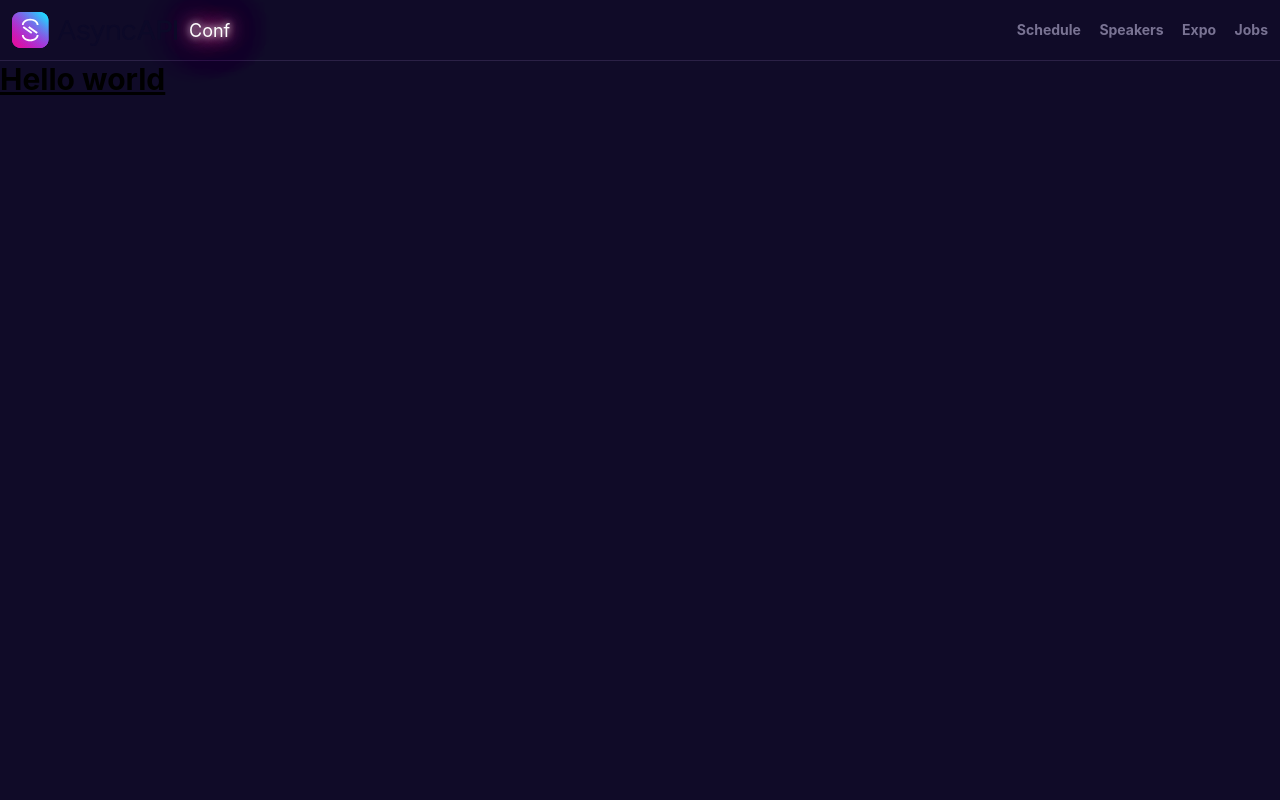
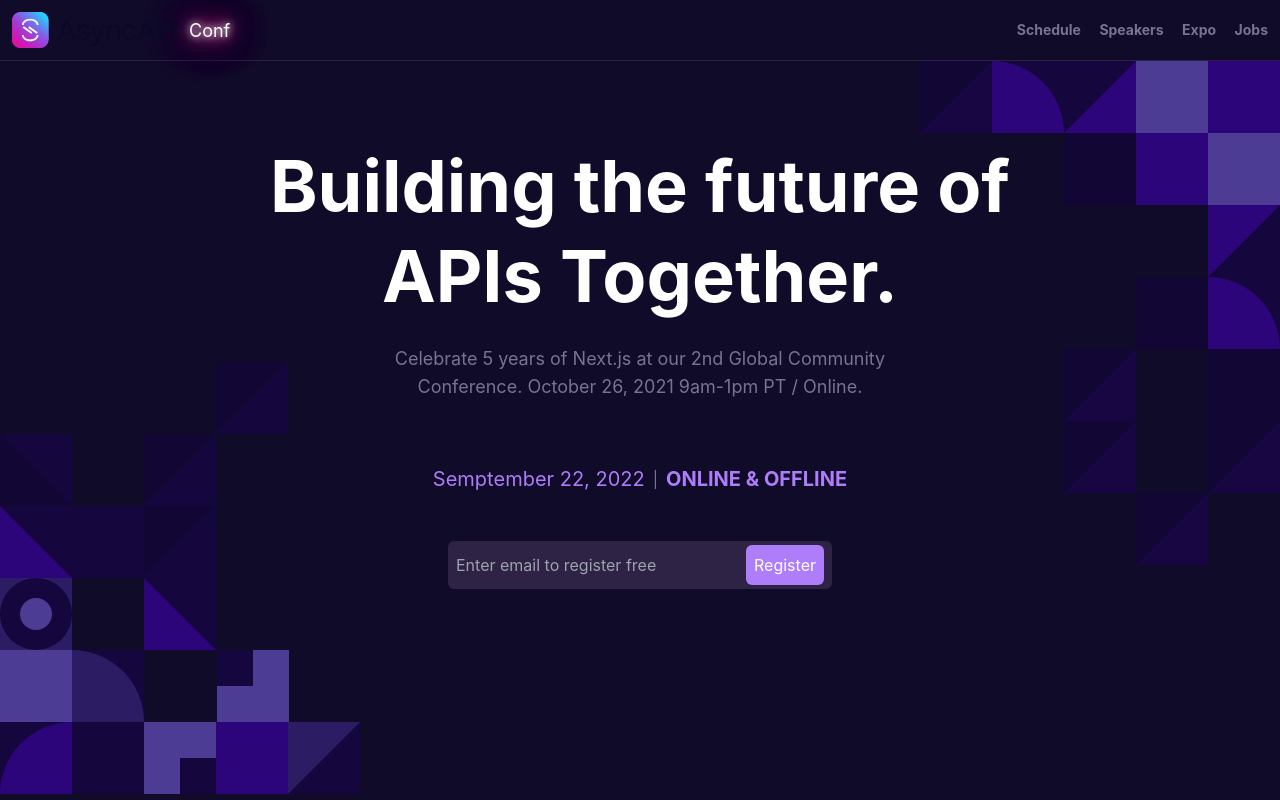
Before and after one commit to asyncapi/conference-website, a Next.js app: page / in a window 1280 px wide. Built offline with nearby package versions, Linux system fonts and the light colour scheme.

Commit message:
complemented landing UI

```diff
--- /dev/null
+++ b/components/Header/header.js
@@ -0,0 +1,53 @@
+/* eslint-disable react/no-unescaped-entities */
+import Image from "next/image";
+import React from "react";
+import pattern1 from "../illustrations/pattern1.svg";
+import pattern2 from "../illustrations/pattern2.svg";
+
+function Header() {
+  return (
+    <div>
+      <div className="absolute right-0 opacity-50">
+        <Image src={pattern1} alt="pattern" />
+      </div>
+      <div className="absolute flex justify-center flex-col items-center mt-20 w-full">
+        <div>
+          <h1 className="text-white text-7xl text-center font-bold leading-tight">
+            Building the future of <br /> APIs Together.
+          </h1>
+          <p className="text-center mt-6 text-fainted-white text-lg">
+            Celebrate 5 years of Next.js at our 2nd Global Community <br />
+            Conference. October 26, 2021 9am-1pm PT / Online.
+          </p>
+          <div className="text-center mt-16">
+            <div className="flex items-center justify-center">
+              <h3 className="text-fainted-paint text-xl">
+                Semptember 22, 2022
+              </h3>
+              <span className="ml-2 text-fainted-white">|</span>
+              <h3 className="ml-2 text-fainted-paint font-bold text-xl">
+                ONLINE & OFFLINE
+              </h3>
+            </div>
+          </div>
+          <div className="flex items-center justify-center mt-12">
+            <div className="w-96 h-12 p-2 bg-dark-paint rounded-md flex items-center justify-between">
+              <input
+                placeholder="Enter email to register free"
+                className="h-full bg-transparent outline-none text-white"
+              />
+              <button className="bg-fainted-paint p-2 rounded-md text-white">
+                Register
+              </button>
+            </div>
+          </div>
+        </div>
+      </div>
+      <div className="absolute bottom-0 opacity-50">
+        <Image src={pattern2} alt="pattern" />
+      </div>
+    </div>
+  );
+}
+
+export default Header;
--- a/pages/index.js
+++ b/pages/index.js
@@ -1,4 +1,5 @@
 import Head from 'next/head'
+import Header from '../components/Header/header';
 import Navbar from "../components/Navbar/navbar";
 
 export default function Home() {
@@ -11,7 +12,7 @@ export default function Home() {
       </Head>
       <main>
         <Navbar />
-        <h1 className="text-3xl font-bold underline">Hello world</h1>
+        <Header />
       </main>
     </div>
   );
--- a/tailwind.config.js
+++ b/tailwind.config.js
@@ -7,6 +7,8 @@ module.exports = {
     extend: {
       colors: {
         "fainted-white": "#797393",
+        "fainted-paint": "#ad7dfa",
+        "dark-paint": "#2e2344",
       },
     },
   },
```
